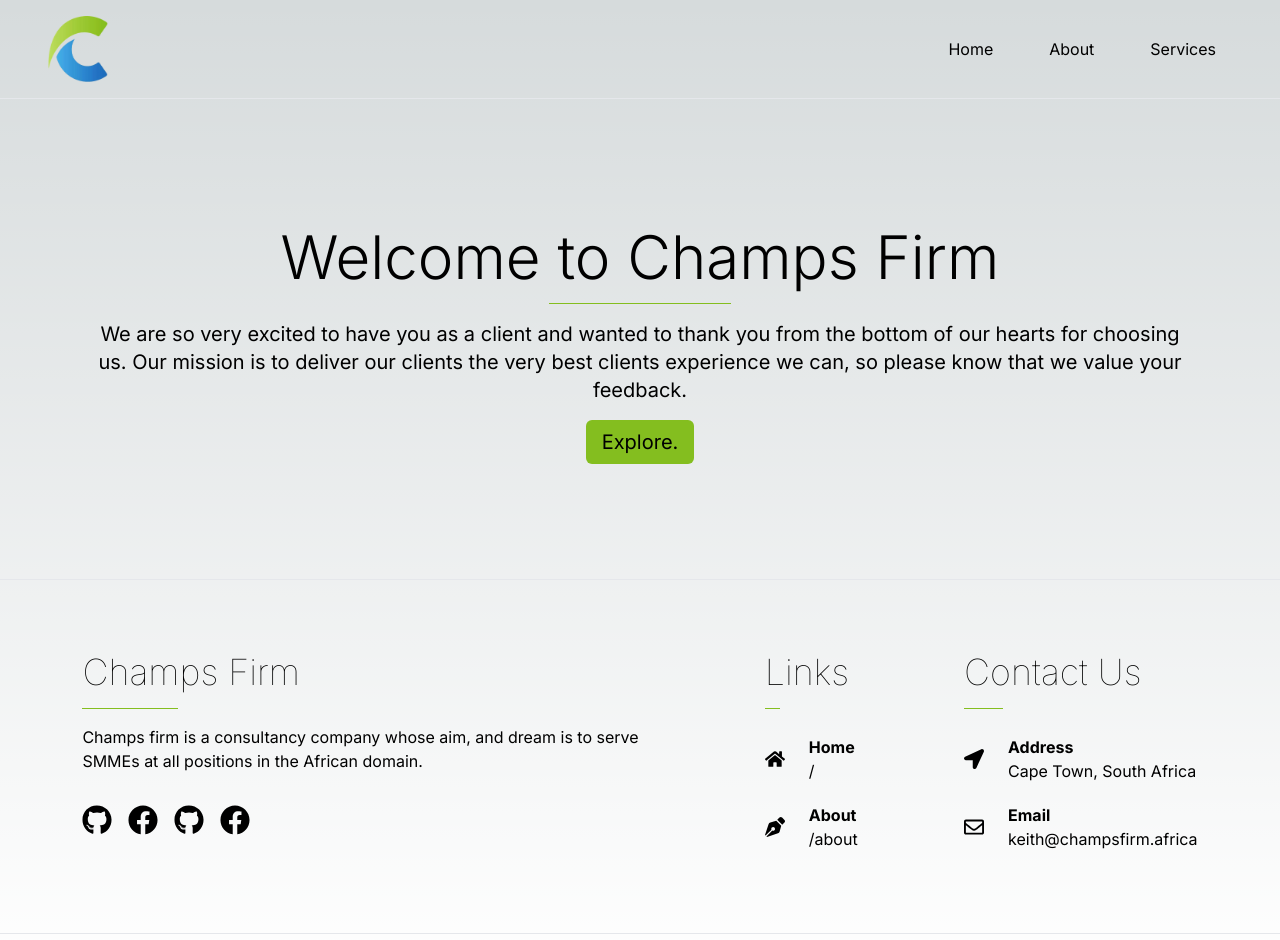
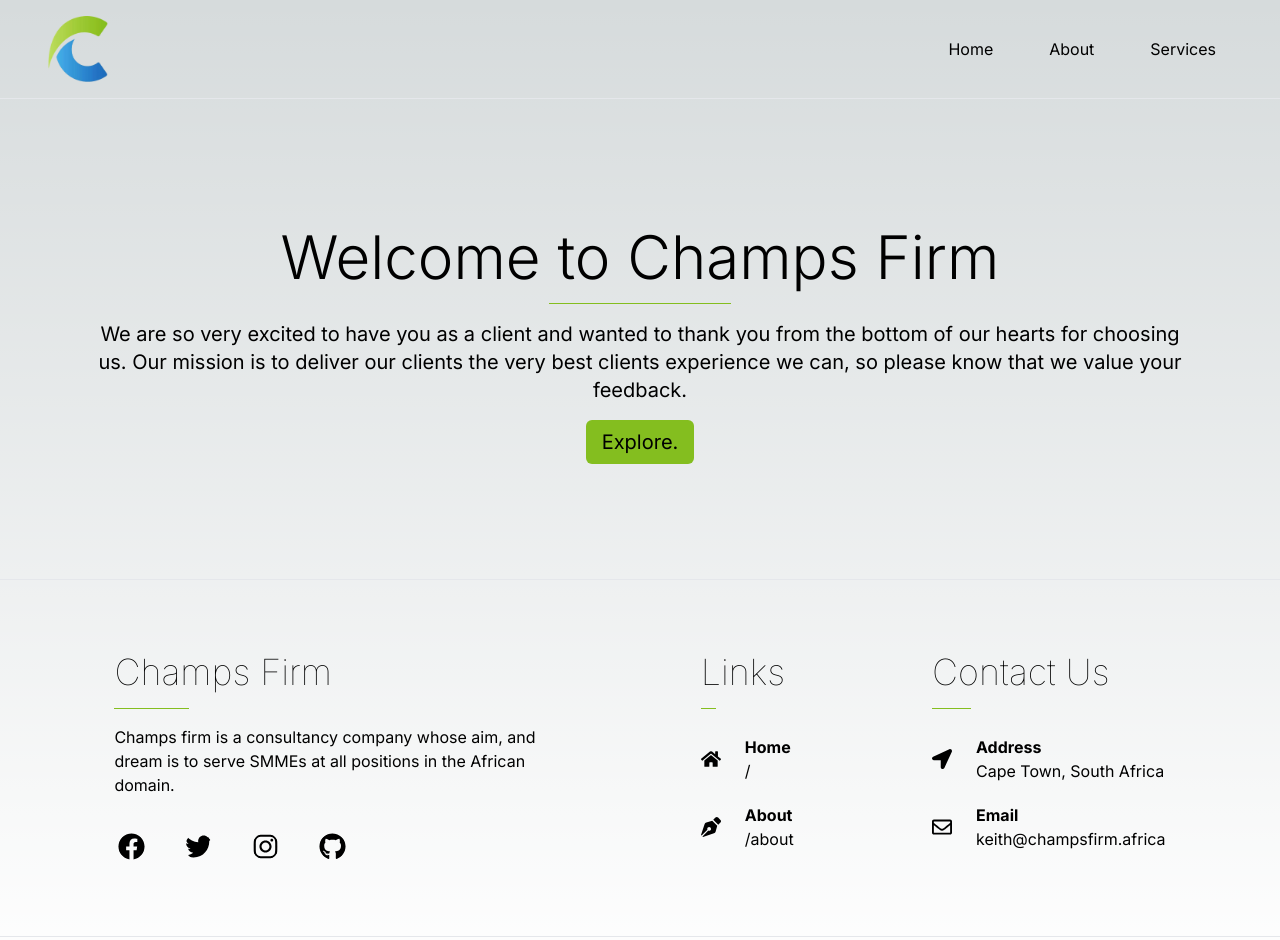
Before and after one commit to christiaan-fourie/champs.firm, a Next.js app: page / in a window 1280 px wide. Shown: the top 940 px of the page. Built offline with nearby package versions, Linux system fonts and the light colour scheme.

Commit message:
Update Footer.tsx

```diff
--- a/components/Footer/Footer.tsx
+++ b/components/Footer/Footer.tsx
@@ -1,4 +1,4 @@
-import { FaGithub, FaLocationArrow, FaRegEnvelope, FaFacebook, FaHome, FaPenNib } from 'react-icons/fa';
+import { FaGithub, FaLocationArrow, FaRegEnvelope, FaFacebook, FaHome, FaPenNib, FaTwitter, FaInstagram } from 'react-icons/fa';
 import Image from 'next/image';
 
 const littleLine = () => {
@@ -14,12 +14,12 @@ export default function header() {
                 <div className='p-12'>
                     <h1 className='text-start font-thin text-4xl'>Champs Firm</h1>
                     {littleLine()}
-                    <p className='text-start max-w-xl'>Champs firm is a consultancy company whose aim, and dream is to serve SMMEs at all positions in the African domain.</p>
-                    <div className='flex justify-left gap-4 pt-8'>
-                        <FaGithub size={30}  />
-                        <FaFacebook size={30}  />
-                        <FaGithub size={30}  />
-                        <FaFacebook size={30} />
+                    <p className='text-start max-w-md'>Champs firm is a consultancy company whose aim, and dream is to serve SMMEs at all positions in the African domain.</p>
+                    <div className='flex justify-left gap-8 pt-8'>
+                        <FaFacebook size={35} className='hover:bg-[#84be1f] hover:text-black rounded-full p-1 transition-all duration-500' />
+                        <FaTwitter size={35} className='hover:bg-[#84be1f] hover:text-black rounded-full p-1 transition-all duration-500' />
+                        <FaInstagram size={35} className='hover:bg-[#84be1f] hover:text-black rounded-full p-1 transition-all duration-500'  />
+                        <FaGithub size={35} className='hover:bg-[#84be1f] hover:text-black rounded-full p-1 transition-all duration-500'  />
                     </div>
                 </div>
                 <div className='p-12'>
```
